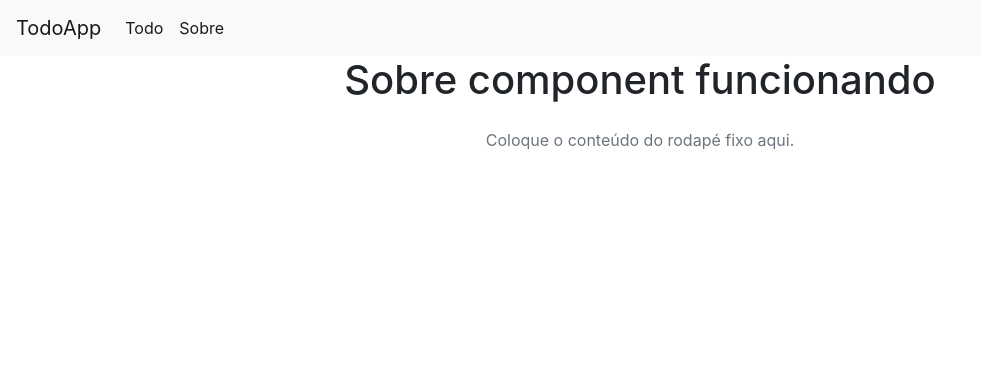
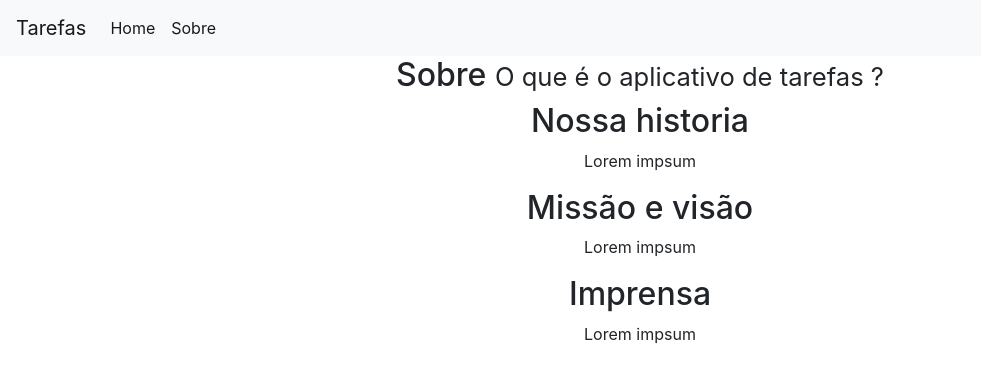
Before and after one commit to DEXTERNATAN/App-Todo-React, a React (Create React App) app: page /sobre in a window 1280 px wide. Shown: the top 378 px of the page, without its empty margins (0-981 px from the left). Built offline with nearby package versions, Linux system fonts and the light colour scheme.

Commit message:
Adicionado o componentes pageHeader

```diff
--- a/src/Sobre/Sobre.js
+++ b/src/Sobre/Sobre.js
@@ -1,10 +1,21 @@
-import React, { Component } from 'react';
+import React, { Component } from 'react'
+import PageHeader from '../template/pageHeader'
 
 class Sobre extends Component {
   render() {
     return (
       <div>
-        <h1>Sobre component funcionando</h1>
+        <PageHeader Titulo="Sobre" descricao="O que é o aplicativo de tarefas ?"/>
+
+        <h2>Nossa historia</h2>
+        <p>Lorem impsum</p>
+
+        <h2>Missão e visão</h2>
+        <p>Lorem impsum</p>
+
+        <h2>Imprensa</h2>
+        <p>Lorem impsum</p>
+
       </div>
     )
   }
--- a/src/Todo/Todo.js
+++ b/src/Todo/Todo.js
@@ -1,10 +1,11 @@
 import React, { Component } from 'react';
 // import logo from '../logo.svg';
+import PageHeader from '../template/pageHeader'
 
 class Todo extends Component {
     render() {
         return (
-          <h1>Component Todo </h1>
+          <PageHeader Titulo="Tarefas" descricao="cadastre suas tarefas aqui"/>
           //   <header className="App-header">
           //   <img src={logo} className="App-logo" alt="logo" />
           //   <p>
--- a/src/main/App.js
+++ b/src/main/App.js
@@ -1,10 +1,11 @@
 import React, { Component } from 'react'
+import { Switch, Route } from 'react-router-dom'
+
 import './App.css'
-import Menu from '../Menu/Menu'
-import { Switch, Route } from 'react-router-dom'
+import Menu from '../template/Menu'
+// import Rodape from '../template/Rodape'
 import Todo from '../Todo/Todo'
 import Sobre from '../Sobre/Sobre'
-import Rodape from '../Rodape/Rodape'
 
 class App extends Component {
   render() {
@@ -15,7 +16,7 @@ class App extends Component {
           <Route exact path='/' component={Todo}/>
           <Route path='/sobre' component={Sobre}/>
         </Switch>
-        <Rodape />
+        {/* <Rodape /> */}
       </div>
     );
   }
--- a/src/Menu/Menu.js
+++ b/src/template/Menu.js
@@ -5,7 +5,7 @@ class Menu extends Component {
     render() {
         return (
             <nav className="navbar navbar-expand-lg navbar-light bg-light">
-                <a className="navbar-brand" href="#/todos">TodoApp</a>
+                <a className="navbar-brand" href="#/todos">Tarefas</a>
                 <button className="navbar-toggler" type="button" data-toggle="collapse" data-target="#navbarSupportedContent" aria-controls="navbarSupportedContent" aria-expanded="false" aria-label="Toggle navigation">
                     <span className="navbar-toggler-icon"></span>
                 </button>
@@ -13,7 +13,7 @@ class Menu extends Component {
                     <ul className="navbar-nav mr-auto">
                         <li className="nav-item active">
                             {/* <a className="nav-link" href="#/todos">Tarefas <span className="sr-only">(current)</span></a> */}
-                            <NavLink className="nav-link" to="/">Todo</NavLink>
+                            <NavLink className="nav-link" to="/">Home</NavLink>
                         </li>
                         <li className="nav-item">
                             {/* <a className="nav-link" href="#/sobre">Sobre <span className="sr-only">(current)</span></a> */}
--- /dev/null
+++ b/src/template/pageHeader.js
@@ -0,0 +1,8 @@
+import React from 'react';
+
+
+export default props => (
+    <header className="page-header">
+        <h2>{props.Titulo} <small>{props.descricao}</small></h2>
+    </header>
+)
```
Also changed, not shown: src/template/Rodape.js (renamed from src/Rodape/Rodape.js).
